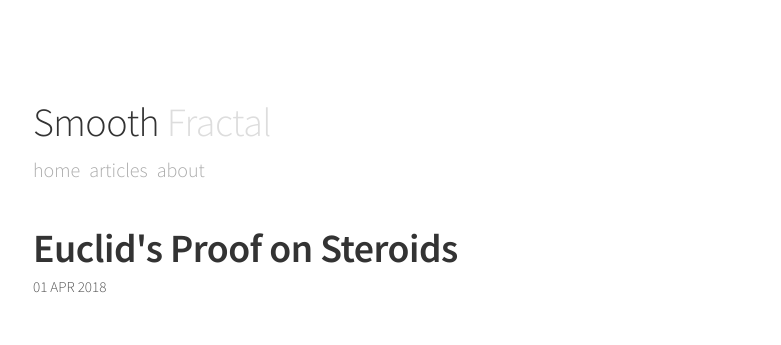
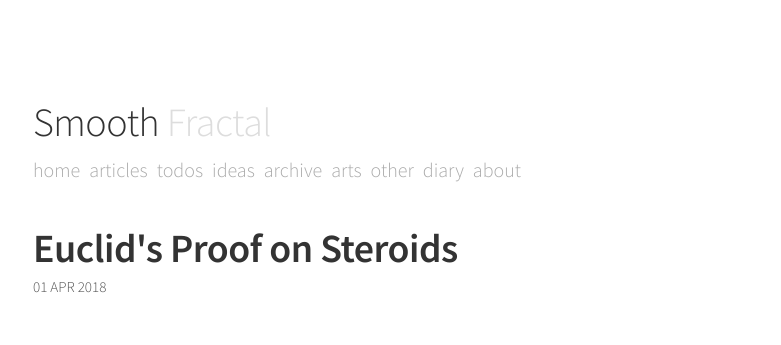
Before and after one commit to Gurmeet-Singh/smooth-fractal, a Jekyll site: the page built from _posts/2018-04-01-euclids-proof-on-steroids.markdown, in a window 1280 px wide. Shown: the top 345 px of the page, without its empty margins (247-1028 px from the left). Built offline with Jekyll 4.4.1, drawn with Linux system fonts in a browser that asks for light colours; formulas are drawn with MathJax 3.

```diff
--- a/_layouts/default.html
+++ b/_layouts/default.html
@@ -28,6 +34,12 @@
         <nav class="masthead-nav">
           <a href="{{ site.baseurl }}/">Home</a>
           <a href="{{ site.baseurl }}/articles/">Articles</a>
+          <a href="{{ site.baseurl }}/todos/">TODOS</a>
+          <a href="{{ site.baseurl }}/ideas/">Ideas</a>
+          <a href="{{ site.baseurl }}/archive/">Archive</a>
+          <a href="{{ site.baseurl }}/arts/">Arts</a>
+          <a href="{{ site.baseurl }}/other/">Other</a>
+          <a href="{{ site.baseurl }}/diary/">Diary</a>
           <a href="{{ site.baseurl }}/about/">About</a>
         </nav>
       </header>
--- a/css/common.scss
+++ b/css/common.scss
@@ -95,6 +95,7 @@ ul {
   ol {
     margin-top: .25rem;
     margin-bottom: .5rem;
+    padding-left: 5ch;
   }
 }
 
@@ -110,6 +111,7 @@ ol {
   ol {
     margin-top: .25rem;
     margin-bottom: .5rem;
+    padding-left: 5ch;
   }
 }
 
```
Also changed, not shown: other parts of _layouts/default.html (+6 -0 lines).
